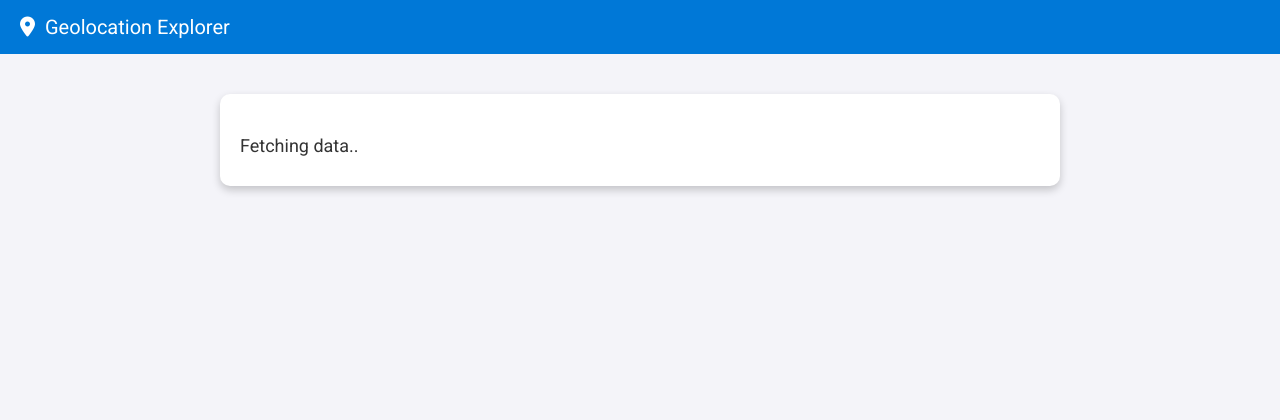
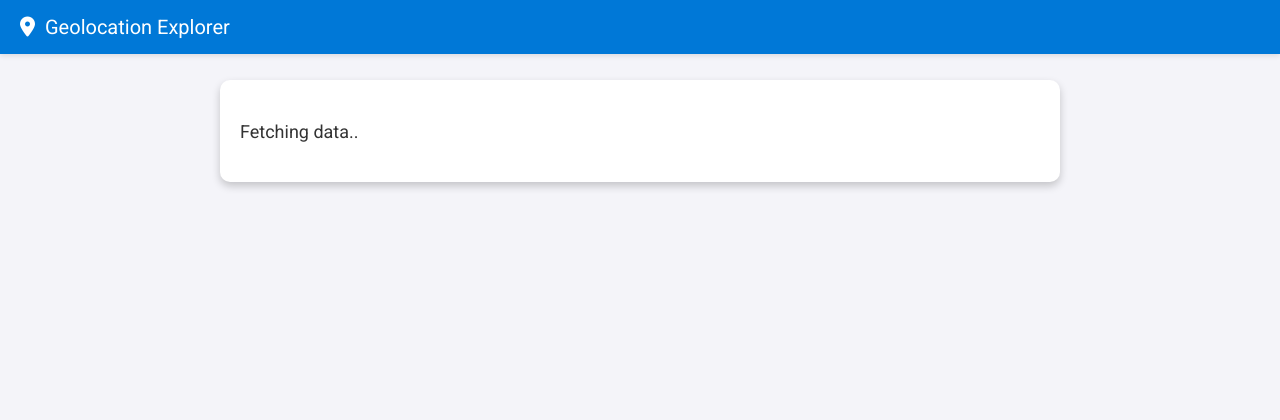
Before and after one commit to przemyslawniedziela98/geolocation-explorer, a Flask app: page / in a window 1280 px wide. Shown: the top 420 px of the page. Run offline with Flask 3, Linux system fonts and the light colour scheme.

Commit message:
adding maps

```diff
--- a/static/css/styles.css
+++ b/static/css/styles.css
@@ -13,15 +13,20 @@ body {
     font-size: 20px;
     display: flex;
     align-items: center;
+    position: fixed;
+    top: 0;
+    left: 0;
+    right: 0;
+    z-index: 1000;
+    box-shadow: 0 2px 5px rgba(0, 0, 0, 0.1);
 }
-
 .navbar i {
     margin-right: 10px;
 }
 
 .container {
     max-width: 800px;
-    margin: 40px auto;
+    margin: 80px auto;
     padding: 20px;
     background: white;
     border-radius: 10px;
--- a/templates/index.html
+++ b/templates/index.html
@@ -7,28 +7,36 @@
     <link rel="stylesheet" href="{{ url_for('static', filename='css/styles.css') }}">
     <link rel="stylesheet" href="https://cdnjs.cloudflare.com/ajax/libs/font-awesome/6.0.0/css/all.min.css">
     <link href="https://fonts.googleapis.com/css2?family=Roboto:wght@300;400;700&display=swap" rel="stylesheet">
+    <link rel="stylesheet" href="https://unpkg.com/leaflet/dist/leaflet.css" />
+
     <script>
         function fetchLocation() {
             if (navigator.geolocation) {
                 navigator.geolocation.getCurrentPosition(position => {
+                    const latitude = position.coords.latitude;
+                    const longitude = position.coords.longitude;
+
                     fetch('/get_location', {
                         method: 'POST',
                         headers: { 'Content-Type': 'application/json' },
                         body: JSON.stringify({
-                            latitude: position.coords.latitude,
-                            longitude: position.coords.longitude
+                            latitude: latitude,
+                            longitude: longitude
                         })
                     })
                     .then(response => response.json())
                     .then(data => {
                         document.getElementById("city").innerText = data.city;
                         document.getElementById("wiki").innerText = data.wiki.extract;
+
                         const wikiLink = data.wiki.url;
                         if (wikiLink) {
                             document.getElementById("wiki-url").innerHTML = `<i><small>Read more on <a href="${wikiLink}" target="_blank">Wikipedia</a></small></i>`;
                         } else {
                             document.getElementById("wiki-url").innerHTML = "";
                         }
+
+                        showMap(data.map_url);
                     })
                     .catch(error => console.error("Error fetching location:", error));
                 }, error => {
@@ -37,6 +45,15 @@
             } else {
                 alert("Geolocation is not supported by your browser.");
             }
+        }
+
+        function showMap(mapFile) {
+            const iframe = document.createElement('iframe');
+            iframe.src = mapFile;
+            iframe.width = "100%";
+            iframe.height = "400px";
+            iframe.style.border = "none";
+            document.getElementById("map-container").appendChild(iframe);
         }
     </script>
 </head>
@@ -48,6 +65,7 @@
         <h1 id="city"></h1>
         <p id="wiki">Fetching data..</p>
         <p id="wiki-url"></p>
+        <div id="map-container" style="margin-top: 20px;"></div>
     </div>
 </body>
 </html>
--- a/views/location.py
+++ b/views/location.py
@@ -1,6 +1,9 @@
+import os
+import requests
 import logging
 from flask import Blueprint, request, jsonify
-import requests
+import folium
+
 
 logging.basicConfig(level=logging.INFO, format='%(asctime)s - %(levelname)s - %(message)s')
 location_bp = Blueprint('location', __name__)
@@ -50,13 +53,33 @@ def get_wikipedia_summary(city: str) -> dict:
         }
     return {"title": city, "extract": "Nie znaleziono artykułu.", "url": None}
 
+def create_map(lat: float, lon: float) -> str:
+    """
+    Generates an interactive map centered at the specified latitude and longitude,
+    adds a marker for the location, and saves the map as an HTML file.
+
+    Args:
+        lat (float): Latitude of the location to center the map on.
+        lon (float): Longitude of the location to center the map on.
+
+    Returns:
+        str: The relative URL to access the generated map HTML file stored in the static directory.
+    """
+    map_ = folium.Map(location=[lat, lon], zoom_start=13)
+    folium.Marker([lat, lon], popup=f"Latitude: {lat}, Longitude: {lon}").add_to(map_)
+    map_file_path = os.path.join("static", "maps", f"map_{lat}_{lon}.html")
+    os.makedirs(os.path.dirname(map_file_path), exist_ok=True)
+    map_.save(map_file_path)
+    return f"/static/maps/{os.path.basename(map_file_path)}"
+
+
 @location_bp.route('/get_location', methods=['POST'])
 def get_location():
     """
-    Handle location data from the client, fetch the city name and Wikipedia summary.
+    Handle location data from the client, fetch the city name and content
 
     Returns:
-        Response: JSON response containing the city name and Wikipedia summary.
+        Response: JSON response containing the city name and content.
     """
     data = request.json
     lat, lon = data.get("latitude"), data.get("longitude")
@@ -66,6 +89,11 @@ def get_location():
 
     city = get_city_name(lat, lon)
     wiki_info = get_wikipedia_summary(city)
+    map_file = create_map(lat, lon)
 
     logging.info(f"User located in: {city}")
-    return jsonify({"city": city, "wiki": wiki_info})
+    return jsonify({
+        "city": city,
+        "wiki": wiki_info,
+        "map_url": map_file
+    })
```
